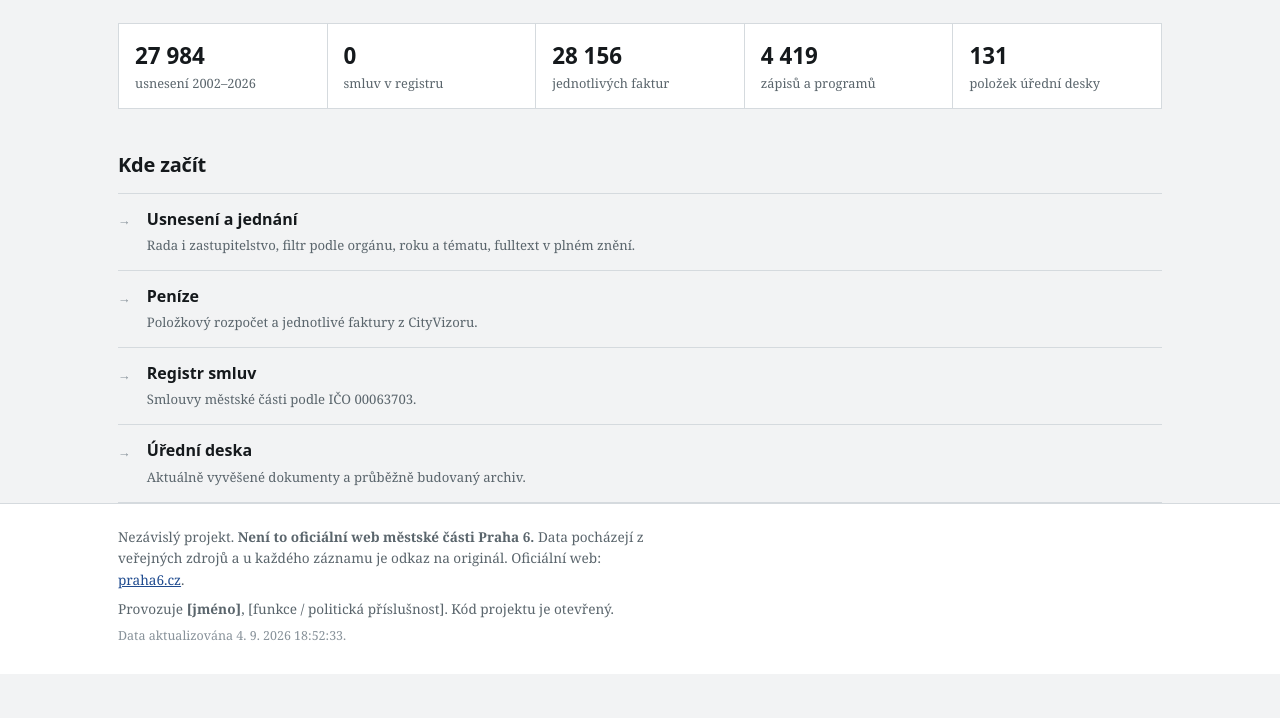
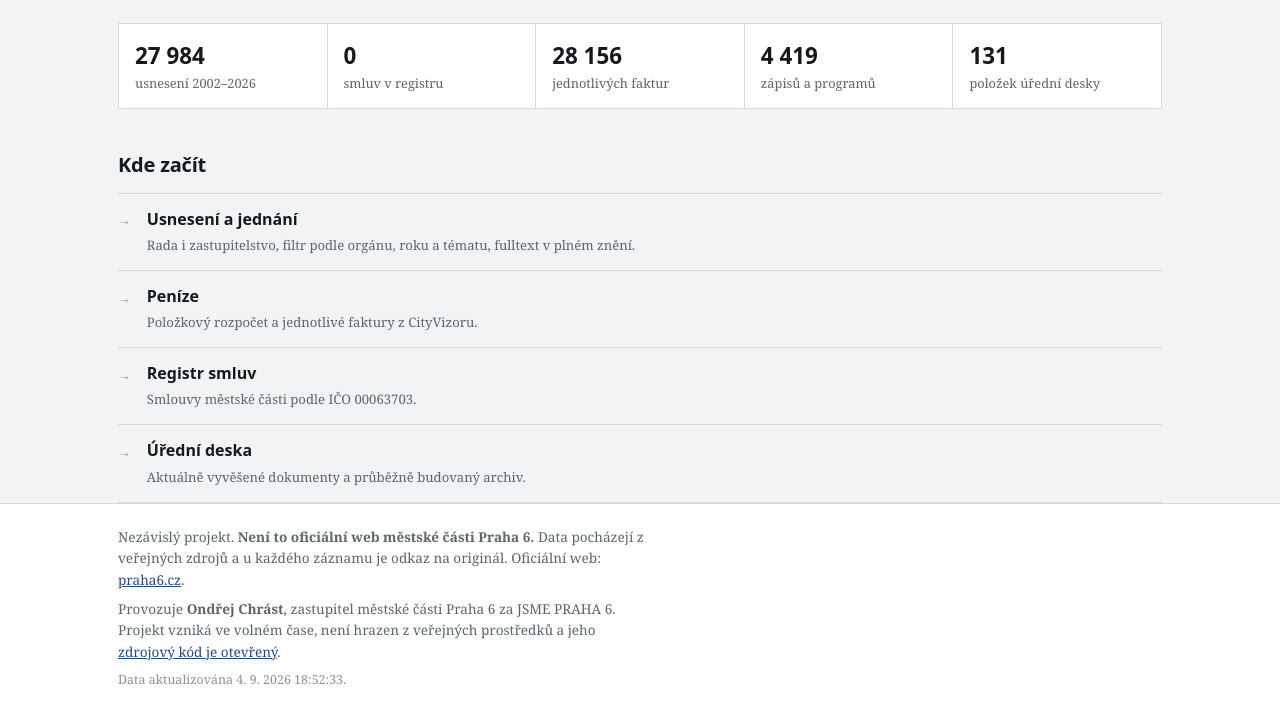
Before and after one commit to chrastik/praha6-pod-rentgenem, a website: page web/index.html in a window 1280 px wide. Shown: the part 172-890 px from the top of the page. Before the commit the page ends 846 px from the top, so only its background shows below. Drawn offline with Linux system fonts and the light colour scheme; files whose address does not match are found by name.

Commit message:
Add files via upload

```diff
--- a/web/index.html
+++ b/web/index.html
@@ -41,10 +41,9 @@
       Data pocházejí z veřejných zdrojů a u každého záznamu je odkaz na originál.
       Oficiální web: <a href="https://www.praha6.cz">praha6.cz</a>.
     </p>
-    <!-- DOPLŇ: kdo web provozuje. U projektu neseoucího volební heslo je uvedení
-         provozovatele a jeho politické příslušnosti zásadní pro důvěryhodnost. -->
-    <p>Provozuje <strong>[jméno]</strong>, <span>[funkce / politická příslušnost]</span>.
-      Kód projektu je otevřený.</p>
+    <p>Provozuje <strong>Ondřej Chrást</strong>, zastupitel městské části Praha 6
+      za JSME PRAHA 6. Projekt vzniká ve volném čase, není hrazen z veřejných prostředků
+      a jeho <a href="https://github.com/chrastik/praha6-pod-rentgenem">zdrojový kód je otevřený</a>.</p>
     <p id="stavDat" class="drobne"></p>
   </div>
 </footer>
```
